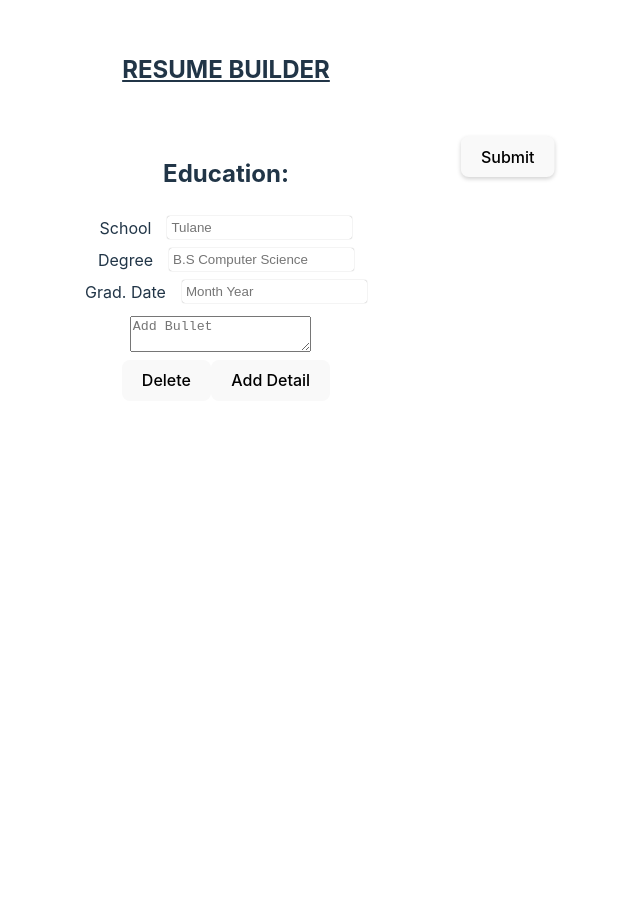
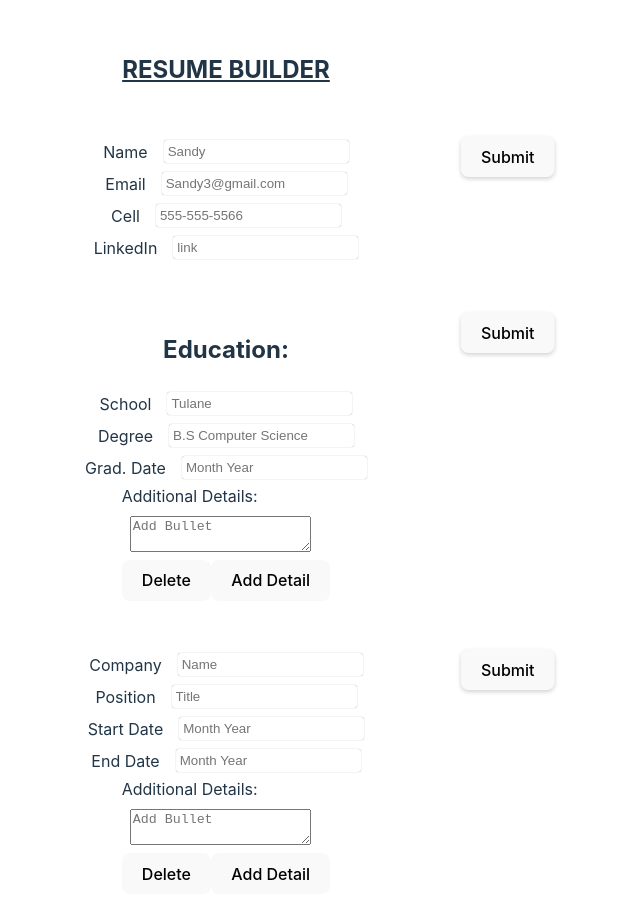
Before and after one commit to rann143/cv-application-react, a React (Vite) app: page / in a window 1280 px wide. Shown: the top 918 px of the page, without its empty margins (414-1054 px from the left). Before the commit the page ends 864 px from the top, so only its background shows below. Built offline with nearby package versions, Linux system fonts and the light colour scheme.

Commit message:
Created and Completed Contact & WorkExperience Wrappers

```diff
--- a/src/components/Form.jsx
+++ b/src/components/Form.jsx
@@ -1,58 +1,24 @@
+/* eslint-disable react/prop-types */
 /* eslint-disable no-unused-vars */
 import {Input, ParagraphInput} from './Input'
 import { ContactDisplay, EduDisplay, WorkDisplay } from './Display';
 import Button from './Button';
 import '../styles/forms.css';
 import { useState } from 'react';
-import BulletWrapper from './PracticeForms';
 
 
 // eslint-disable-next-line react/prop-types
-function ContactForm({name, email, cell}) {
+function ContactForm({isActive, onShow, onNameTyping, onEmailTyping, onCellTyping, onLinkedInTyping, name, email, cell, linkedIn}) {
     const [isSent, setIsSent] = useState(false);
     const [info, setInfo] = useState({ myName: name, myEmail: email, myCell: cell})
 
-
-    function handleNameTyping(e) {
-        setInfo({...info, myName: e.target.value})
-    }
-    function handleEmailTyping(e) {
-        setInfo({...info, myEmail: e.target.value})
-    }
-    function handleCellTyping(e) {
-        setInfo({...info, myCell: e.target.value})
-    }
-
-
-    function handleSubmit(e) {
-        e.preventDefault();
-
-        if (!info.myName) {
-            return alert('Please Enter your Name')
-        }
-
-        setIsSent(true);
-    }
-
-    if (isSent) {
-
-        return (
-            <ContactDisplay
-                className='contact-display'
-                name={info.myName}
-                email={info.myEmail}
-                cell={info.myCell}
-            />
-        )
-    }
-
-
     return (
-        <form className='contact-form' onSubmit={handleSubmit}>
-            <Input className='contact-input' label='Name' name='name' placeholder='Sandy' type='text' text={info.myName} onTyping={handleNameTyping} />
-            <Input className='contact-input' label='Email' name='email' placeholder='Sandy3@gmail.com' type='email' text={info.myEmail} onTyping={handleEmailTyping} />
-            <Input className='contact-input' label='Cell' name='cell' placeholder='555-555-5566' type='tel' text={info.myCell} onTyping={handleCellTyping} />
-            <Button className='form-submit' type='submit' title="Submit" />
+        <form className={isActive ? 'contact-form' : 'hidden'}>
+            <Input className='contact-input' label='Name' name='name' placeholder='Sandy' type='text' text={name} onTyping={onNameTyping} />
+            <Input className='contact-input' label='Email' name='email' placeholder='Sandy3@gmail.com' type='email' text={email} onTyping={onEmailTyping} />
+            <Input className='contact-input' label='Cell' name='cell' placeholder='555-555-5566' type='tel' text={cell} onTyping={onCellTyping} />
+            <Input className='contact-input' label='LinkedIn' name='linkedin' placeholder='link' type='url' text={linkedIn} onTyping={onLinkedInTyping} />
+            <Button className='form-submit' type='submit' title="Submit" onClick={onShow} />
         </form>
     )
 }
@@ -68,6 +34,7 @@ function EduForm({isActive, onShow, onAddBullet, onRemoveBullet, onBulletTyping,
             <Input className='edu-input' label='Degree' name='degree' placeholder='B.S Computer Science' type='text' text={degree} onTyping={onDegreeTyping} />
             <Input className='edu-input' label='Grad. Date' name='graduation-date' placeholder='Month Year' type='text' text={gradDate} onTyping={onGradDateTyping} />
             <div>
+            Additional Details:
                 {
                 bullets.map((bullet, index) => {
                     return (
@@ -88,67 +55,34 @@ function EduForm({isActive, onShow, onAddBullet, onRemoveBullet, onBulletTyping,
 }
 
 // eslint-disable-next-line react/prop-types
-function WorkForm({ company, position, dateStart, dateEnd, details }) {
-    const [isSent, setIsSent] = useState(false);
-    const [workInfo, setWorkInfo] = useState({
-        myCompany: company,
-        myPosition: position,
-        myDateStart: dateStart,
-        myDateEnd: dateEnd,
-        myDetails: details
-    });
-
-    function handleCompanyTyping(e) {
-        setWorkInfo({...workInfo, myCompany: e.target.value})
-    }
-
-    function handlePositionTyping(e) {
-        setWorkInfo({...workInfo, myPosition: e.target.value})
-    }
-
-    function handleStartTyping(e) {
-        setWorkInfo({...workInfo, myDateStart: e.target.value})
-    }
-
-    function handleEndTyping(e) {
-        setWorkInfo({...workInfo, myDateEnd: e.target.value})
-    }
-    function handleDetailsTyping(e) {
-        setWorkInfo({...workInfo, myDetails: e.target.value})
-    }
-
-    function handleSubmit(e) {
-        e.preventDefault();
-        setIsSent(true);
-    }
+function WorkForm({ isActive, onShow, onAddBullet, onRemoveBullet, onBulletTyping,
+    onCompanyTyping, onPositionTyping, onDateStartTyping, onDateEndTyping,
+    company, position, dateStart, dateEnd, bullets }) {
 
 
-    if (isSent) {
+    return (
+        <form className={isActive ? 'work-form' : 'hidden'}>
+            <Input className='work-input' label='Company' name='company' placeholder='Name' type='text' text={company} onTyping={onCompanyTyping} />
+            <Input className='work-input' label='Position' name='position' placeholder='Title' type='text' text={position} onTyping={onPositionTyping} />
+            <Input className='work-input' label='Start Date' name='start-date' placeholder='Month Year' type='text'text={dateStart} onTyping={onDateStartTyping}  />
+            <Input className='work-input' label='End Date' name='end-date' placeholder='Month Year' type='text' text={dateEnd} onTyping={onDateEndTyping} />
+            <div>
+                Additional Details:
+                {
+                bullets.map((bullet, index) => {
+                    return (
+                        <>
+                        <ParagraphInput key={index} placeholder="Add Bullet" text={bullet.value} onTyping={(e) => onBulletTyping(index, e)} />
+                        <Button type='button' title='Delete' onClick={() => onRemoveBullet(index)}/>
+                        </>
+                    )
+                })
 
-        return (
-            <WorkDisplay
-                className='work-display'
-                company={workInfo.myCompany}
-                position={workInfo.myPosition}
-                dateStart={workInfo.myDateStart}
-                dateEnd={workInfo.myDateEnd}
-                details={workInfo.myDetails}
-            />
-        )
-    }
-
-    return (
-        <div className='work-container'>
-        <form className='work-form' onSubmit={handleSubmit}>
-            <Input className='work-input' label='Company' name='school' placeholder='Name' type='text' text={workInfo.myCompany} onTyping={handleCompanyTyping} />
-            <Input className='work-input' label='Position' name='degree' placeholder='Title' type='text' text={workInfo.myPosition} onTyping={handlePositionTyping} />
-            <Input className='work-input' label='Start Date' name='start-date' placeholder='Month Year' type='text' text={workInfo.myDateStart} onTyping={handleStartTyping} />
-            <Input className='work-input' label='End Date' name='end-date' placeholder='Month Year' type='text' text={workInfo.myDateEnd} onTyping={handleEndTyping} />
-            <ParagraphInput label='Bulletpoint' placeholder='detail about your accomplishments' text={workInfo.myDetails} onTyping={handleDetailsTyping} />
-            <Button className='form-submit' type='submit' title="Submit" />
+                }
+                <Button type='button' title="Add Detail" onClick={onAddBullet}/>
+            </div>
+            <Button className='form-submit' type='submit' title="Submit" onClick={onShow}/>
         </form>
-        <Button className='add-bullet-btn' type='button' title='+ Bullet'/>
-        </div>
     )
 
 
--- a/src/components/Wrapper.jsx
+++ b/src/components/Wrapper.jsx
@@ -5,8 +5,62 @@ import { ContactForm, EduForm, WorkForm } from "./Form";
 import { ContactDisplay, EduDisplay, WorkDisplay } from './Display';
 import { Input, ParagraphInput } from "./Input";
 
+
+function ContactWrapper() {
+    const [activeIndex, setActiveIndex] = useState(0);
+    const [info, setInfo] = useState({ name: "", email: "", cell: "", linkedIn: "" });
+
+    function handleNameTyping(e) {
+        setInfo({...info, name: e.target.value})
+    }
+   function handleEmailTyping(e) {
+        setInfo({...info, email: e.target.value})
+    }
+   function handleCellTyping(e) {
+        setInfo({...info, cell: e.target.value})
+   }
+   function handleLinkedInTyping(e) {
+        setInfo({...info, linkedIn: e.target.value})
+   }
+
+    return (
+        <>
+
+        <ContactForm
+            isActive={activeIndex === 0}
+            onShow={(e) => {
+                //Need to use preventDefault since this button is of type 'submit'
+                e.preventDefault();
+                setActiveIndex(1)
+            }}
+            name={info.name}
+            email={info.email}
+            cell={info.cell}
+            linkedIn={info.linkedIn}
+            onNameTyping={handleNameTyping}
+            onEmailTyping={handleEmailTyping}
+            onCellTyping={handleCellTyping}
+            onLinkedInTyping={handleLinkedInTyping}
+        />
+
+        <ContactDisplay
+            isActive={activeIndex === 1}
+            onShow={(e) => setActiveIndex(0)}
+            name={info.name}
+            email={info.email}
+            cell={info.cell}
+            linkedIn={info.linkedIn}
+        />
+
+        </>
+
+   )
+
+
+}
+
 // eslint-disable-next-line react/prop-types
-export default function Wrapper() {
+function EducationWrapper() {
     const [activeIndex, setActiveIndex] = useState(0);
     const [info, setInfo] = useState({ school: "", degree: "", gradDate: "" });
     const [bullets, setBullets] = useState([{ value: '' }]);
@@ -70,3 +124,78 @@ export default function Wrapper() {
         </>
     )
 }
+
+function WorkExperienceWrapper() {
+    const [activeIndex, setActiveIndex] = useState(0);
+    const [info, setInfo] = useState({ company: '', position: '', dateStart: '', dateEnd: '' });
+    const [bullets, setBullets] = useState([{ value: '' }]);
+
+    function handleBulletTyping(index, event) {
+        const newValues = [...bullets]
+        newValues[index].value = event.target.value;
+        setBullets(newValues);
+    }
+
+    function handleAddBullet() {
+        setBullets([...bullets, { value: '' }])
+    }
+
+    function handleRemoveBullet(index) {
+        const newBullets = [...bullets]
+        newBullets.splice(index, 1);
+        setBullets(newBullets);
+    }
+
+    function handleCompanyTyping(e) {
+        setInfo({...info, company: e.target.value})
+    }
+   function handlePositionTyping(e) {
+        setInfo({...info, position: e.target.value})
+    }
+   function handleStartDateTyping(e) {
+        setInfo({...info, startDate: e.target.value})
+   }
+   function handleEndDateTyping(e) {
+        setInfo({...info, endDate: e.target.value})
+   }
+
+    return (
+        <>
+
+        <WorkForm
+            isActive={activeIndex === 0}
+            onShow={(e) => {
+                //Need to use preventDefault since this button is of type 'submit'
+                e.preventDefault();
+                setActiveIndex(1)
+            }}
+            company={info.company}
+            position={info.position}
+            dateStart={info.startDate}
+            dateEnd={info.endDate}
+            bullets={bullets}
+            onCompanyTyping={handleCompanyTyping}
+            onPositionTyping={handlePositionTyping}
+            onDateStartTyping={handleStartDateTyping}
+            onDateEndTyping={handleEndDateTyping}
+            onAddBullet={handleAddBullet}
+            onBulletTyping={handleBulletTyping}
+            onRemoveBullet={handleRemoveBullet}
+        />
+
+        <WorkDisplay
+            isActive={activeIndex === 1}
+            onShow={(e) => setActiveIndex(0)}
+            company={info.company}
+            position={info.position}
+            dateStart={info.startDate}
+            dateEnd={info.endDate}
+            bullets={bullets}
+        />
+
+        </>
+    )
+
+}
+
+export {ContactWrapper, EducationWrapper, WorkExperienceWrapper}
--- a/src/main.jsx
+++ b/src/main.jsx
@@ -4,13 +4,14 @@ import ReactDOM from 'react-dom/client'
 //import App from './components/App.jsx'
 import './styles/index.css'
 import { ContactForm, EduForm, WorkForm } from './components/Form.jsx';
-import BulletWrapper from './components/PracticeForms.jsx';
-import Wrapper from './components/Wrapper.jsx';
+import {ContactWrapper, EducationWrapper, WorkExperienceWrapper} from './components/Wrapper.jsx';
 
 
 ReactDOM.createRoot(document.getElementById('root')).render(
   <React.StrictMode>
     <h2>RESUME BUILDER</h2>
-    <Wrapper />
+    <ContactWrapper />
+    <EducationWrapper />
+    <WorkExperienceWrapper />
   </React.StrictMode>,
 )
--- a/src/styles/forms.css
+++ b/src/styles/forms.css
@@ -1,4 +1,13 @@
 form {
+    position: relative;
+    display: flex;
+    flex-direction: column;
+    align-items: center;
+    justify-content: start;
+    margin: 3rem;
+}
+
+.work-form {
     position: relative;
     display: flex;
     flex-direction: column;
```
Also changed, not shown: src/components/Display.jsx (+18 -44 lines).
